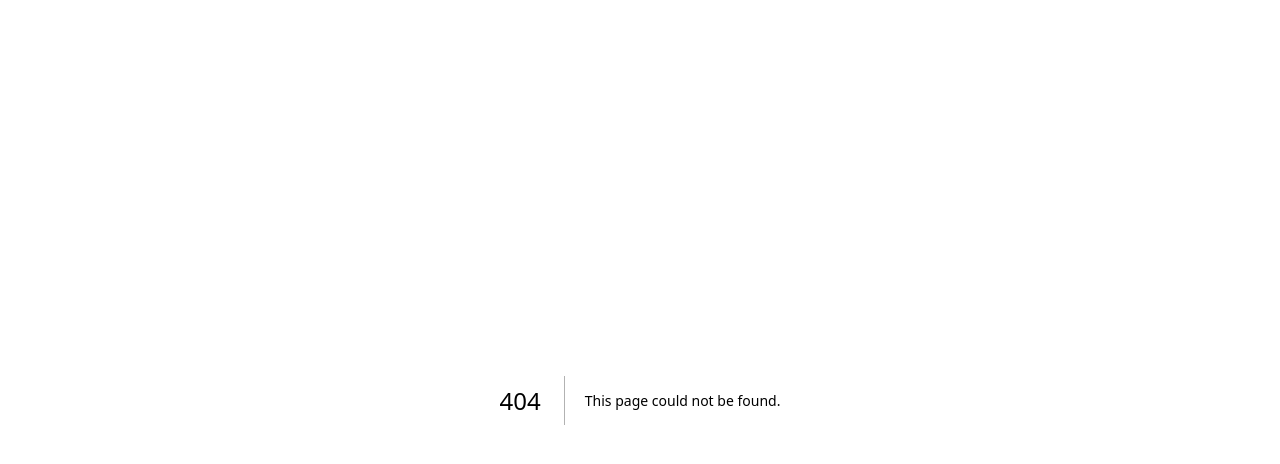
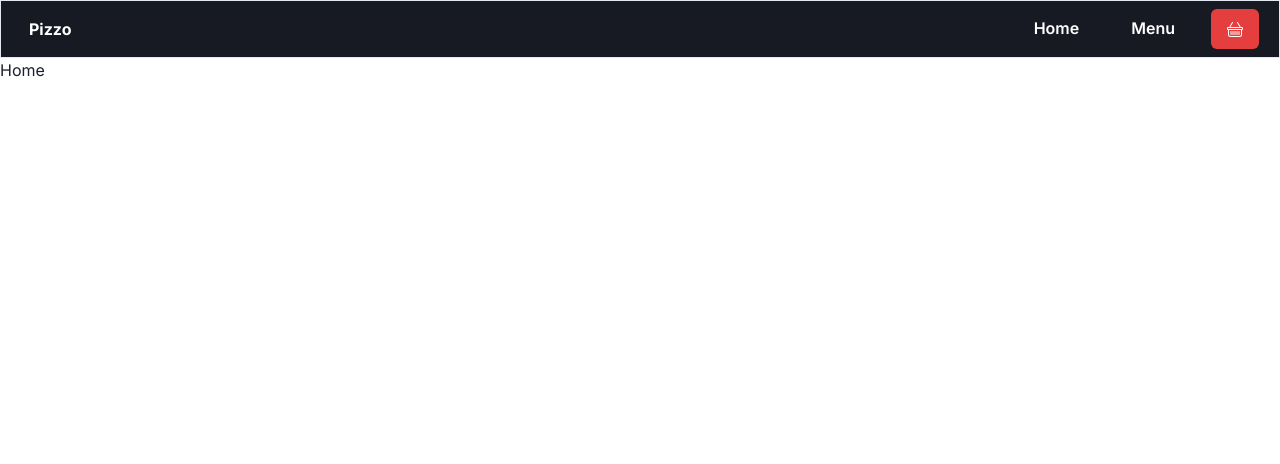
Before and after one commit to Eda-Inal/pizza-pizzo, a Next.js app in the folder pizzo/: page /home in a window 1280 px wide. Before the commit this address had no page. Shown: the top 464 px of the page. Built offline with nearby package versions, Linux system fonts and the light colour scheme.

Commit message:
created navbar

```diff
--- a/pizzo/package.json
+++ b/pizzo/package.json
@@ -16,6 +16,7 @@
     "framer-motion": "^11.3.2",
     "next": "14.2.5",
     "react": "^18",
-    "react-dom": "^18"
+    "react-dom": "^18",
+    "react-icons": "^5.2.1"
   }
 }
--- /dev/null
+++ b/pizzo/src/app/components/Navbar.jsx
@@ -0,0 +1,22 @@
+import React from 'react'
+import { Flex, Spacer,Box,Heading,ButtonGroup,Button} from '@chakra-ui/react'
+import { BsBasket } from "react-icons/bs";
+import { Text } from '@chakra-ui/react'
+
+function Navbar() {
+  return (
+    <Flex minWidth='max-content' p={2} alignItems='center' bg="gray.900" color="white" border='1px' borderColor='gray.200'  gap='2'>
+    <Box p='2'>
+      <Text size='lg' as='b' marginLeft={{base:0,md:2,lg:3}}>Pizzo</Text>
+    </Box>
+    <Spacer />
+    <ButtonGroup gap={{base:0,sm:1,md:2,lg:3}}>
+      <Button colorScheme="gray.900">Home</Button>
+      <Button colorScheme="gray.900" >Menu</Button>
+      <Button colorScheme="red" marginRight={{base:0,md:2,lg:3}}><BsBasket /></Button>
+    </ButtonGroup>
+  </Flex>
+  )
+}
+
+export default Navbar
--- /dev/null
+++ b/pizzo/src/app/home/page.jsx
@@ -0,0 +1,11 @@
+import React from 'react'
+
+function Home() {
+  return (
+    <div>
+      Home
+    </div>
+  )
+}
+
+export default Home
--- a/pizzo/src/app/layout.jsx
+++ b/pizzo/src/app/layout.jsx
@@ -1,5 +1,6 @@
 import { Inter } from "next/font/google";
 import { Providers } from "./provider";
+import Navbar from "./components/Navbar";
 
 const inter = Inter({ subsets: ["latin"] });
 
@@ -9,7 +10,10 @@ export default function RootLayout({ children }) {
   return (
     <html lang="en">
       <body className={inter.className}>
-      <Providers>{children}</Providers>
+      <Providers>
+        <Navbar/>
+        {children}
+        </Providers>
         </body>
     </html>
   );
--- a/pizzo/src/app/page.jsx
+++ b/pizzo/src/app/page.jsx
@@ -3,7 +3,7 @@
 export default function Home() {
   return (
    <div>
-    Home
+
    </div>
   );
 }
```
Also changed, not shown: pizzo/src/app/components/style.css (added), 1 other file (tests, documents, lock files or other folders).
